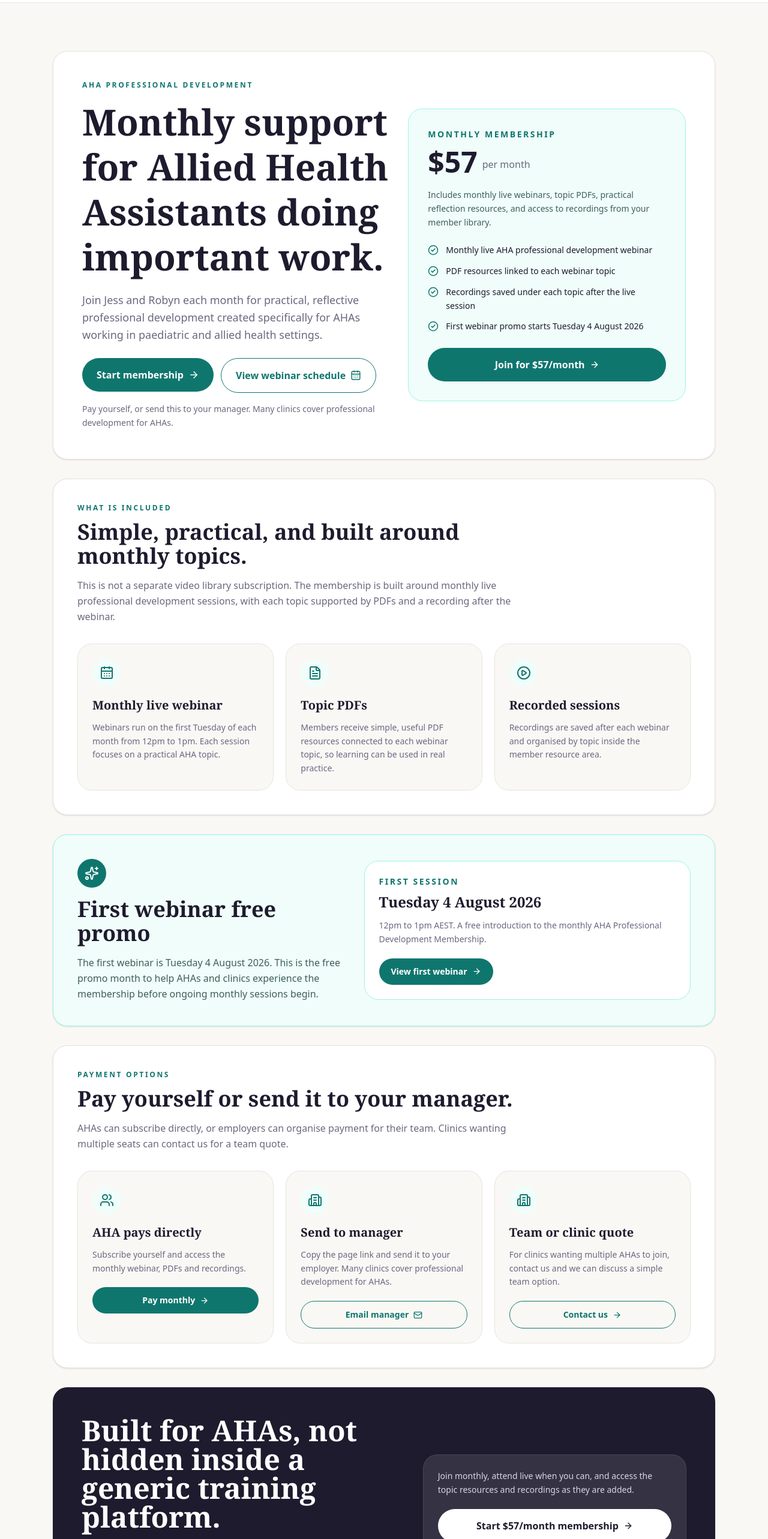
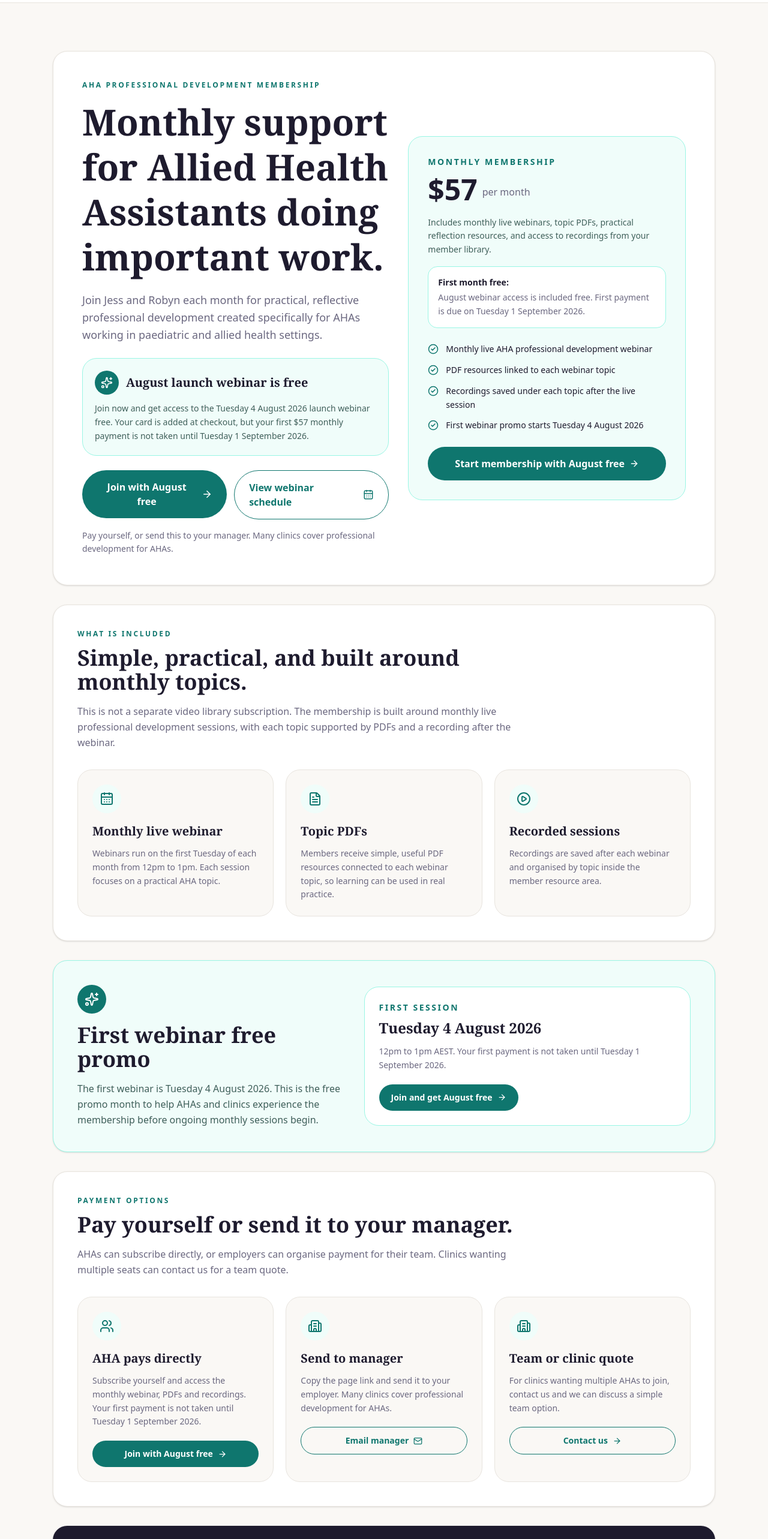
Before and after one commit to developmentalhub/allied-health-assistant-course, a Next.js app: page /subscribe in a window 1280 px wide. Shown: the part 180-2746 px from the top of the page at 60% size. Built offline with nearby package versions, Linux system fonts and the light colour scheme.

Commit message:
Update subscribe page with August free trial messaging

```diff
--- a/app/subscribe/page.tsx
+++ b/app/subscribe/page.tsx
@@ -27,7 +27,7 @@ export default function SubscribePage() {
           <div className="grid gap-8 lg:grid-cols-[1.05fr_0.95fr] lg:items-center">
             <div>
               <p className="mb-4 text-xs font-semibold uppercase tracking-[0.22em] text-[#0f766e]">
-                AHA Professional Development
+                AHA Professional Development Membership
               </p>
 
               <h1 className="mb-5 max-w-3xl text-4xl font-bold leading-tight md:text-6xl">
@@ -41,13 +41,32 @@ export default function SubscribePage() {
                 in paediatric and allied health settings.
               </p>
 
+              <div className="mb-6 rounded-3xl border border-[#99f6e4] bg-[#f0fdfa] p-5">
+                <div className="mb-3 flex items-center gap-3">
+                  <div className="flex h-10 w-10 shrink-0 items-center justify-center rounded-full bg-[#0f766e] text-white">
+                    <Sparkles size={20} />
+                  </div>
+
+                  <h2 className="text-xl font-bold">
+                    August launch webinar is free
+                  </h2>
+                </div>
+
+                <p className="text-sm leading-relaxed text-[#3f5f5a]">
+                  Join now and get access to the Tuesday 4 August 2026 launch
+                  webinar free. Your card is added at checkout, but your first
+                  $57 monthly payment is not taken until Tuesday 1 September
+                  2026.
+                </p>
+              </div>
+
               <div className="flex flex-col gap-3 sm:flex-row">
                 <form action="/api/stripe/monthly-webinar-checkout" method="POST">
                   <button
                     type="submit"
                     className="inline-flex w-full items-center justify-center gap-2 rounded-full bg-[#0f766e] px-6 py-4 text-base font-semibold text-white transition hover:bg-[#0d6962] sm:w-auto"
                   >
-                    Start membership
+                    Join with August free
                     <ArrowRight size={18} />
                   </button>
                 </form>
@@ -77,26 +96,53 @@ export default function SubscribePage() {
                 <span className="pb-2 text-base text-[#6b6880]">per month</span>
               </div>
 
-              <p className="mb-6 text-sm leading-relaxed text-[#3f5f5a]">
+              <p className="mb-4 text-sm leading-relaxed text-[#3f5f5a]">
                 Includes monthly live webinars, topic PDFs, practical reflection
                 resources, and access to recordings from your member library.
               </p>
 
+              <div className="mb-6 rounded-2xl border border-[#99f6e4] bg-white p-4">
+                <p className="text-sm font-semibold text-[#1e1b2e]">
+                  First month free:
+                </p>
+                <p className="mt-1 text-sm leading-relaxed text-[#6b6880]">
+                  August webinar access is included free. First payment is due
+                  on Tuesday 1 September 2026.
+                </p>
+              </div>
+
               <ul className="mb-6 space-y-3 text-sm leading-relaxed text-[#1e1b2e]">
                 <li className="flex gap-3">
-                  <CheckCircle2 className="mt-0.5 shrink-0 text-[#0f766e]" size={18} />
+                  <CheckCircle2
+                    className="mt-0.5 shrink-0 text-[#0f766e]"
+                    size={18}
+                  />
                   <span>Monthly live AHA professional development webinar</span>
                 </li>
+
                 <li className="flex gap-3">
-                  <CheckCircle2 className="mt-0.5 shrink-0 text-[#0f766e]" size={18} />
+                  <CheckCircle2
+                    className="mt-0.5 shrink-0 text-[#0f766e]"
+                    size={18}
+                  />
                   <span>PDF resources linked to each webinar topic</span>
                 </li>
+
                 <li className="flex gap-3">
-                  <CheckCircle2 className="mt-0.5 shrink-0 text-[#0f766e]" size={18} />
-                  <span>Recordings saved under each topic after the live session</span>
+                  <CheckCircle2
+                    className="mt-0.5 shrink-0 text-[#0f766e]"
+                    size={18}
+                  />
+                  <span>
+                    Recordings saved under each topic after the live session
+                  </span>
                 </li>
+
                 <li className="flex gap-3">
-                  <CheckCircle2 className="mt-0.5 shrink-0 text-[#0f766e]" size={18} />
+                  <CheckCircle2
+                    className="mt-0.5 shrink-0 text-[#0f766e]"
+                    size={18}
+                  />
                   <span>First webinar promo starts Tuesday 4 August 2026</span>
                 </li>
               </ul>
@@ -106,7 +152,7 @@ export default function SubscribePage() {
                   type="submit"
                   className="inline-flex w-full items-center justify-center gap-2 rounded-full bg-[#0f766e] px-5 py-4 text-center text-base font-semibold text-white transition hover:bg-[#0d6962]"
                 >
-                  Join for $57/month
+                  Start membership with August free
                   <ArrowRight size={16} />
                 </button>
               </form>
@@ -142,8 +188,8 @@ export default function SubscribePage() {
               <h3 className="mb-3 text-xl font-bold">Monthly live webinar</h3>
 
               <p className="text-sm leading-relaxed text-[#6b6880]">
-                Webinars run on the first Tuesday of each month from 12pm to 1pm.
-                Each session focuses on a practical AHA topic.
+                Webinars run on the first Tuesday of each month from 12pm to
+                1pm. Each session focuses on a practical AHA topic.
               </p>
             </article>
 
@@ -204,17 +250,19 @@ export default function SubscribePage() {
               </h3>
 
               <p className="mb-5 text-sm leading-relaxed text-[#6b6880]">
-                12pm to 1pm AEST. A free introduction to the monthly AHA
-                Professional Development Membership.
+                12pm to 1pm AEST. Your first payment is not taken until Tuesday
+                1 September 2026.
               </p>
 
-              <Link
-                href="/webinars"
-                className="inline-flex items-center justify-center gap-2 rounded-full bg-[#0f766e] px-5 py-3 text-sm font-semibold text-white transition hover:bg-[#0d6962]"
-              >
-                View first webinar
-                <ArrowRight size={15} />
-              </Link>
+              <form action="/api/stripe/monthly-webinar-checkout" method="POST">
+                <button
+                  type="submit"
+                  className="inline-flex items-center justify-center gap-2 rounded-full bg-[#0f766e] px-5 py-3 text-sm font-semibold text-white transition hover:bg-[#0d6962]"
+                >
+                  Join and get August free
+                  <ArrowRight size={15} />
+                </button>
+              </form>
             </div>
           </div>
         </section>
@@ -247,7 +295,8 @@ export default function SubscribePage() {
 
               <p className="mb-5 text-sm leading-relaxed text-[#6b6880]">
                 Subscribe yourself and access the monthly webinar, PDFs and
-                recordings.
+                recordings. Your first payment is not taken until Tuesday 1
+                September 2026.
               </p>
 
               <form action="/api/stripe/monthly-webinar-checkout" method="POST">
@@ -255,7 +304,7 @@ export default function SubscribePage() {
                   type="submit"
                   className="inline-flex w-full items-center justify-center gap-2 rounded-full bg-[#0f766e] px-5 py-3 text-sm font-semibold text-white transition hover:bg-[#0d6962]"
                 >
-                  Pay monthly
+                  Join with August free
                   <ArrowRight size={15} />
                 </button>
               </form>
@@ -274,7 +323,7 @@ export default function SubscribePage() {
               </p>
 
               <a
-                href="mailto:?subject=AHA Professional Development Membership&body=Hi, I found this monthly AHA Professional Development Membership and wondered if our clinic would consider covering it. It includes monthly live webinars, PDF resources and recordings for $57/month. Here is the page link:"
+                href="mailto:?subject=AHA Professional Development Membership&body=Hi, I found this monthly AHA Professional Development Membership and wondered if our clinic would consider covering it. It includes monthly live webinars, PDF resources and recordings for $57/month. The August 4 launch webinar is free, and the first payment is not taken until September 1, 2026. Here is the page link: https://allied-health-assistant-course.vercel.app/subscribe"
                 className="inline-flex w-full items-center justify-center gap-2 rounded-full border border-[#0f766e] px-5 py-3 text-sm font-semibold text-[#0f766e] transition hover:bg-[#f0fdfa]"
               >
                 Email manager
@@ -322,8 +371,8 @@ export default function SubscribePage() {
 
             <div className="rounded-3xl border border-white/10 bg-white/10 p-6">
               <p className="mb-5 text-sm leading-relaxed text-[#d9d7e5]">
-                Join monthly, attend live when you can, and access the topic
-                resources and recordings as they are added.
+                Join now for the August launch webinar free. Your $57/month
+                membership begins on Tuesday 1 September 2026.
               </p>
 
               <form action="/api/stripe/monthly-webinar-checkout" method="POST">
@@ -331,7 +380,7 @@ export default function SubscribePage() {
                   type="submit"
                   className="inline-flex w-full items-center justify-center gap-2 rounded-full bg-white px-5 py-4 text-center text-base font-semibold text-[#1e1b2e] transition hover:bg-[#f5f3ff]"
                 >
-                  Start $57/month membership
+                  Start with August free
                   <ArrowRight size={16} />
                 </button>
               </form>
```
